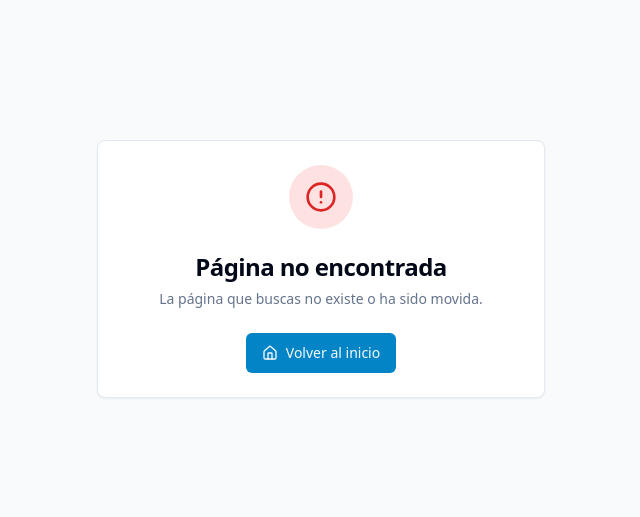
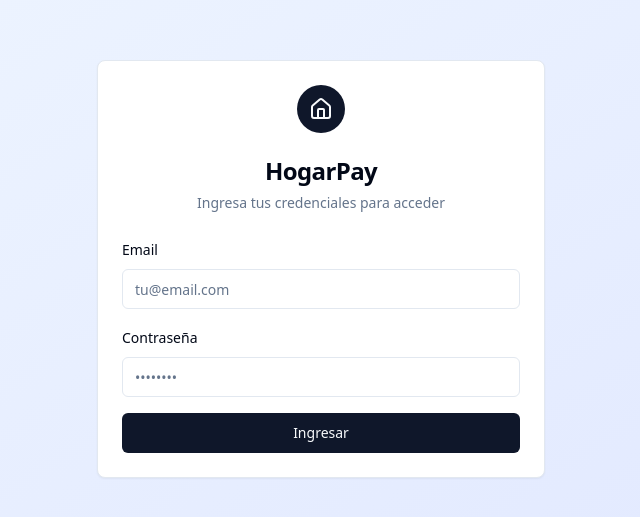
Before and after one commit to pepillus/hogarpay, a React (Vite) app: page /login in a window 1280 px wide. Shown: the part 131-648 px from the top of the page, without its empty margins (319-959 px from the left). Built offline with nearby package versions, Linux system fonts and the light colour scheme; no server answers.

Commit message:
Agregar login con Supabase Auth

```diff
--- a/src/App.tsx
+++ b/src/App.tsx
@@ -1,6 +1,9 @@
 import { BrowserRouter as Router, Routes, Route } from "react-router-dom";
 import { Toaster } from "@/components/ui/sonner";
+import { AuthProvider } from "@/contexts/AuthContext";
+import ProtectedRoute from "@/components/ProtectedRoute";
 import { AppLayout } from "@/components/layout/AppLayout";
+import Login from "@/pages/Login";
 import Index from "@/pages/Index";
 import EmpleadosPage from "@/pages/EmpleadosPage";
 import NuevoEmpleadoPage from "@/pages/NuevoEmpleadoPage";
@@ -16,9 +19,17 @@ import NotFound from "@/pages/NotFound";
 function App() {
   return (
     <Router>
+      <AuthProvider>
         <Toaster position="top-right" />
         <Routes>
-        <Route element={<AppLayout />}>
+          <Route path="/login" element={<Login />} />
+          <Route
+            element={
+              <ProtectedRoute>
+                <AppLayout />
+              </ProtectedRoute>
+            }
+          >
             <Route path="/" element={<Index />} />
             <Route path="/empleados" element={<EmpleadosPage />} />
             <Route path="/empleados/nuevo" element={<NuevoEmpleadoPage />} />
@@ -34,6 +45,7 @@ function App() {
           </Route>
           <Route path="*" element={<NotFound />} />
         </Routes>
+      </AuthProvider>
     </Router>
   );
 }
--- /dev/null
+++ b/src/components/ProtectedRoute.tsx
@@ -0,0 +1,35 @@
+import { Navigate } from "react-router-dom";
+import { useAuth } from "@/contexts/AuthContext";
+import { isSupabaseEnabled } from "@/lib/supabase";
+import { Loader2 } from "lucide-react";
+
+interface ProtectedRouteProps {
+  children: React.ReactNode;
+}
+
+const ProtectedRoute = ({ children }: ProtectedRouteProps) => {
+  const { isAuthenticated, loading } = useAuth();
+
+  // Si Supabase no está configurado, permitir acceso (modo local)
+  if (!isSupabaseEnabled()) {
+    return <>{children}</>;
+  }
+
+  // Mostrar loader mientras verifica auth
+  if (loading) {
+    return (
+      <div className="min-h-screen flex items-center justify-center">
+        <Loader2 className="h-8 w-8 animate-spin text-primary" />
+      </div>
+    );
+  }
+
+  // Si no está autenticado, redirigir a login
+  if (!isAuthenticated) {
+    return <Navigate to="/login" replace />;
+  }
+
+  return <>{children}</>;
+};
+
+export default ProtectedRoute;
--- a/src/components/layout/AppLayout.tsx
+++ b/src/components/layout/AppLayout.tsx
@@ -1,4 +1,4 @@
-import { Link, useLocation, Outlet } from "react-router-dom";
+import { Link, useLocation, Outlet, useNavigate } from "react-router-dom";
 import {
   UserRound,
   Calculator,
@@ -7,10 +7,15 @@ import {
   FileChartLine,
   Download,
   Home,
-  Landmark
+  Landmark,
+  LogOut
 } from "lucide-react";
 import { cn } from "@/lib/utils";
 import { Card } from "@/components/ui/card";
+import { Button } from "@/components/ui/button";
+import { useAuth } from "@/contexts/AuthContext";
+import { signOut } from "@/lib/auth";
+import { isSupabaseEnabled } from "@/lib/supabase";
 
 interface NavItemProps {
   to: string;
@@ -36,6 +41,13 @@ const NavItem = ({ to, icon, label, isActive }: NavItemProps) => (
 
 export function AppLayout() {
   const location = useLocation();
+  const navigate = useNavigate();
+  const { user } = useAuth();
+
+  const handleLogout = async () => {
+    await signOut();
+    navigate("/login");
+  };
 
   const navItems = [
     { to: "/", icon: <Home className="h-4 w-4" />, label: "Inicio" },
@@ -57,6 +69,7 @@ export function AppLayout() {
             <Link to="/" className="text-2xl font-bold mb-4 sm:mb-0">
               HogarPay Manager
             </Link>
+            <div className="flex flex-wrap items-center gap-1">
               <nav className="flex flex-wrap items-center gap-1">
                 {navItems.map((item) => (
                   <NavItem
@@ -68,6 +81,19 @@ export function AppLayout() {
                   />
                 ))}
               </nav>
+              {isSupabaseEnabled() && user && (
+                <Button
+                  variant="ghost"
+                  size="sm"
+                  onClick={handleLogout}
+                  className="ml-2 text-gray-200 hover:bg-hogar-600 hover:text-white"
+                  title={user.email || "Cerrar sesión"}
+                >
+                  <LogOut className="h-4 w-4" />
+                  <span className="ml-1 hidden md:inline">Salir</span>
+                </Button>
+              )}
+            </div>
           </div>
         </div>
       </header>
--- /dev/null
+++ b/src/contexts/AuthContext.tsx
@@ -0,0 +1,68 @@
+import { createContext, useContext, useEffect, useState, ReactNode } from "react";
+import { User } from "@supabase/supabase-js";
+import { getUser, onAuthStateChange } from "@/lib/auth";
+import { isSupabaseEnabled } from "@/lib/supabase";
+
+interface AuthContextType {
+  user: User | null;
+  loading: boolean;
+  isAuthenticated: boolean;
+}
+
+const AuthContext = createContext<AuthContextType>({
+  user: null,
+  loading: true,
+  isAuthenticated: false,
+});
+
+export const useAuth = () => {
+  const context = useContext(AuthContext);
+  if (!context) {
+    throw new Error("useAuth debe usarse dentro de AuthProvider");
+  }
+  return context;
+};
+
+interface AuthProviderProps {
+  children: ReactNode;
+}
+
+export const AuthProvider = ({ children }: AuthProviderProps) => {
+  const [user, setUser] = useState<User | null>(null);
+  const [loading, setLoading] = useState(true);
+
+  useEffect(() => {
+    // Si Supabase no está habilitado, no requerimos auth
+    if (!isSupabaseEnabled()) {
+      setLoading(false);
+      return;
+    }
+
+    // Cargar usuario inicial
+    const loadUser = async () => {
+      const currentUser = await getUser();
+      setUser(currentUser);
+      setLoading(false);
+    };
+
+    loadUser();
+
+    // Escuchar cambios de auth
+    const { data } = onAuthStateChange((newUser) => {
+      setUser(newUser);
+      setLoading(false);
+    });
+
+    return () => {
+      data.subscription.unsubscribe();
+    };
+  }, []);
+
+  const value: AuthContextType = {
+    user,
+    loading,
+    isAuthenticated: !!user,
+  };
+
+  return <AuthContext.Provider value={value}>{children}</AuthContext.Provider>;
+};
--- /dev/null
+++ b/src/lib/auth.ts
@@ -0,0 +1,90 @@
+import { supabase, isSupabaseEnabled } from "./supabase";
+import type { User, Session } from "@supabase/supabase-js";
+
+export interface AuthState {
+  user: User | null;
+  session: Session | null;
+  loading: boolean;
+}
+
+// Iniciar sesión con email y password
+export const signIn = async (email: string, password: string): Promise<{ user: User | null; error: string | null }> => {
+  if (!isSupabaseEnabled() || !supabase) {
+    return { user: null, error: "Supabase no está configurado" };
+  }
+
+  const { data, error } = await supabase.auth.signInWithPassword({
+    email,
+    password,
+  });
+
+  if (error) {
+    return { user: null, error: error.message };
+  }
+
+  return { user: data.user, error: null };
+};
+
+// Registrar nuevo usuario
+export const signUp = async (email: string, password: string): Promise<{ user: User | null; error: string | null }> => {
+  if (!isSupabaseEnabled() || !supabase) {
+    return { user: null, error: "Supabase no está configurado" };
+  }
+
+  const { data, error } = await supabase.auth.signUp({
+    email,
+    password,
+  });
+
+  if (error) {
+    return { user: null, error: error.message };
+  }
+
+  return { user: data.user, error: null };
+};
+
+// Cerrar sesión
+export const signOut = async (): Promise<{ error: string | null }> => {
+  if (!isSupabaseEnabled() || !supabase) {
+    return { error: "Supabase no está configurado" };
+  }
+
+  const { error } = await supabase.auth.signOut();
+
+  if (error) {
+    return { error: error.message };
+  }
+
+  return { error: null };
+};
+
+// Obtener sesión actual
+export const getSession = async (): Promise<Session | null> => {
+  if (!isSupabaseEnabled() || !supabase) {
+    return null;
+  }
+
+  const { data } = await supabase.auth.getSession();
+  return data.session;
+};
+
+// Obtener usuario actual
+export const getUser = async (): Promise<User | null> => {
+  if (!isSupabaseEnabled() || !supabase) {
+    return null;
+  }
+
+  const { data } = await supabase.auth.getUser();
+  return data.user;
+};
+
+// Suscribirse a cambios de autenticación
+export const onAuthStateChange = (callback: (user: User | null) => void) => {
+  if (!isSupabaseEnabled() || !supabase) {
+    return { data: { subscription: { unsubscribe: () => {} } } };
+  }
+
+  return supabase.auth.onAuthStateChange((_event, session) => {
+    callback(session?.user ?? null);
+  });
+};
--- /dev/null
+++ b/src/pages/Login.tsx
@@ -0,0 +1,97 @@
+import { useState } from "react";
+import { useNavigate } from "react-router-dom";
+import { signIn } from "@/lib/auth";
+import { Button } from "@/components/ui/button";
+import { Input } from "@/components/ui/input";
+import { Label } from "@/components/ui/label";
+import { Card, CardContent, CardDescription, CardHeader, CardTitle } from "@/components/ui/card";
+import { Home, Loader2 } from "lucide-react";
+
+const Login = () => {
+  const navigate = useNavigate();
+  const [email, setEmail] = useState("");
+  const [password, setPassword] = useState("");
+  const [error, setError] = useState<string | null>(null);
+  const [loading, setLoading] = useState(false);
+
+  const handleSubmit = async (e: React.FormEvent) => {
+    e.preventDefault();
+    setError(null);
+    setLoading(true);
+
+    const { user, error: authError } = await signIn(email, password);
+
+    if (authError) {
+      setError(authError);
+      setLoading(false);
+      return;
+    }
+
+    if (user) {
+      navigate("/");
+    }
+
+    setLoading(false);
+  };
+
+  return (
+    <div className="min-h-screen flex items-center justify-center bg-gradient-to-br from-blue-50 to-indigo-100 p-4">
+      <Card className="w-full max-w-md">
+        <CardHeader className="text-center">
+          <div className="mx-auto mb-4 w-12 h-12 bg-primary rounded-full flex items-center justify-center">
+            <Home className="w-6 h-6 text-primary-foreground" />
+          </div>
+          <CardTitle className="text-2xl">HogarPay</CardTitle>
+          <CardDescription>Ingresa tus credenciales para acceder</CardDescription>
+        </CardHeader>
+        <CardContent>
+          <form onSubmit={handleSubmit} className="space-y-4">
+            <div className="space-y-2">
+              <Label htmlFor="email">Email</Label>
+              <Input
+                id="email"
+                type="email"
+                placeholder="tu@email.com"
+                value={email}
+                onChange={(e) => setEmail(e.target.value)}
+                required
+                disabled={loading}
+              />
+            </div>
+            <div className="space-y-2">
+              <Label htmlFor="password">Contraseña</Label>
+              <Input
+                id="password"
+                type="password"
+                placeholder="••••••••"
+                value={password}
+                onChange={(e) => setPassword(e.target.value)}
+                required
+                disabled={loading}
+              />
+            </div>
+
+            {error && (
+              <div className="p-3 text-sm text-red-600 bg-red-50 border border-red-200 rounded-md">
+                {error}
+              </div>
+            )}
+
+            <Button type="submit" className="w-full" disabled={loading}>
+              {loading ? (
+                <>
+                  <Loader2 className="mr-2 h-4 w-4 animate-spin" />
+                  Ingresando...
+                </>
+              ) : (
+                "Ingresar"
+              )}
+            </Button>
+          </form>
+        </CardContent>
+      </Card>
+    </div>
+  );
+};
+
+export default Login;
```
Lines whose indentation alone changed are shown as unchanged.
